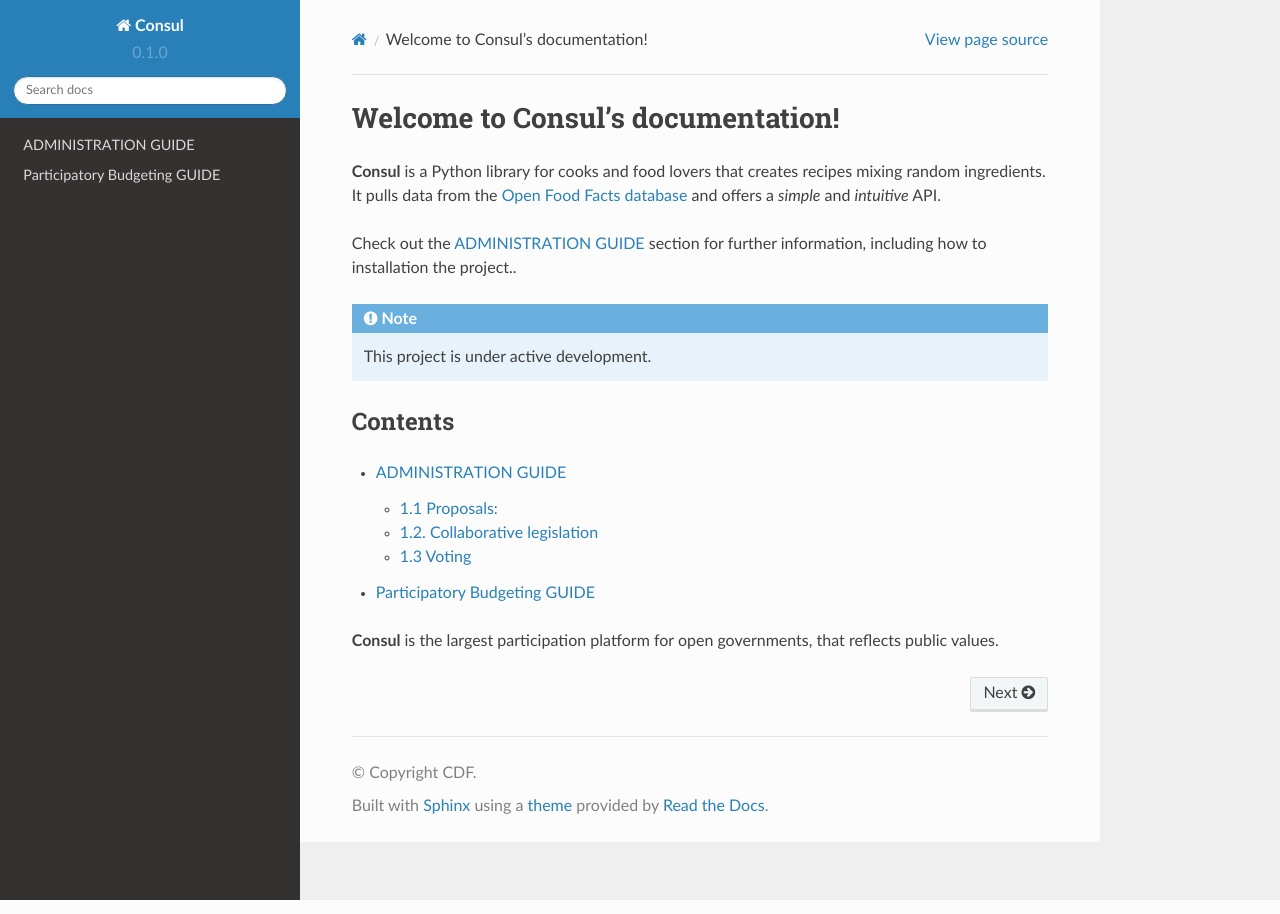
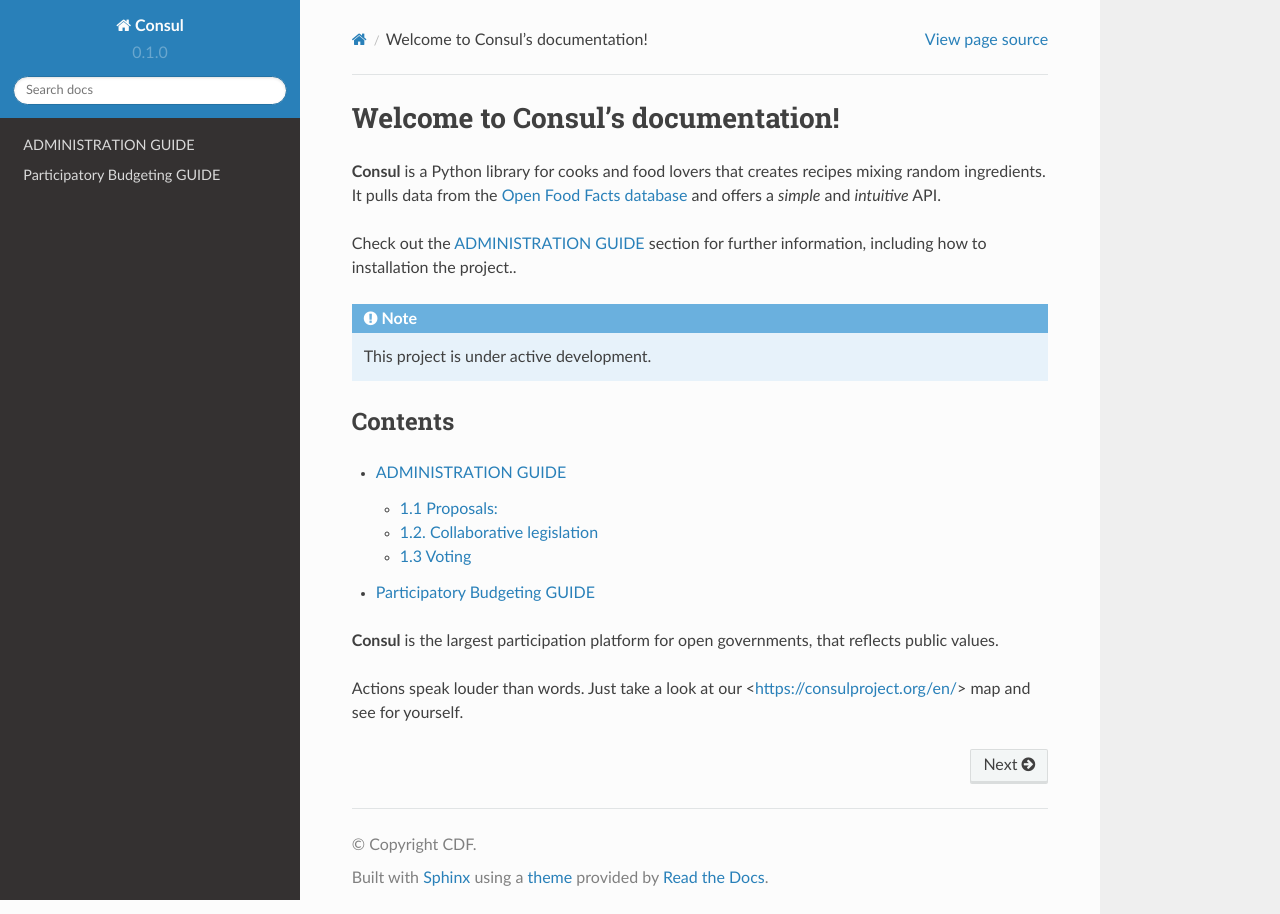
Before and after one commit to cronopioelectronico/testreadthedocs, a Sphinx documentation site: the page built from docs/source/index.rst, in a window 1280 px wide. Built offline with Sphinx 7.4.7 and the Read the Docs theme 2.0.0, drawn with Linux system fonts in a browser that asks for light colours.

Commit message:
Update index.rst

```diff
--- a/docs/source/index.rst
+++ b/docs/source/index.rst
@@ -22,3 +22,5 @@
    api
 
 **Consul** is the largest participation platform for open governments, that reflects public values.
+
+Actions speak louder than words. Just take a look at our <https://consulproject.org/en/> map and see for yourself.
```
